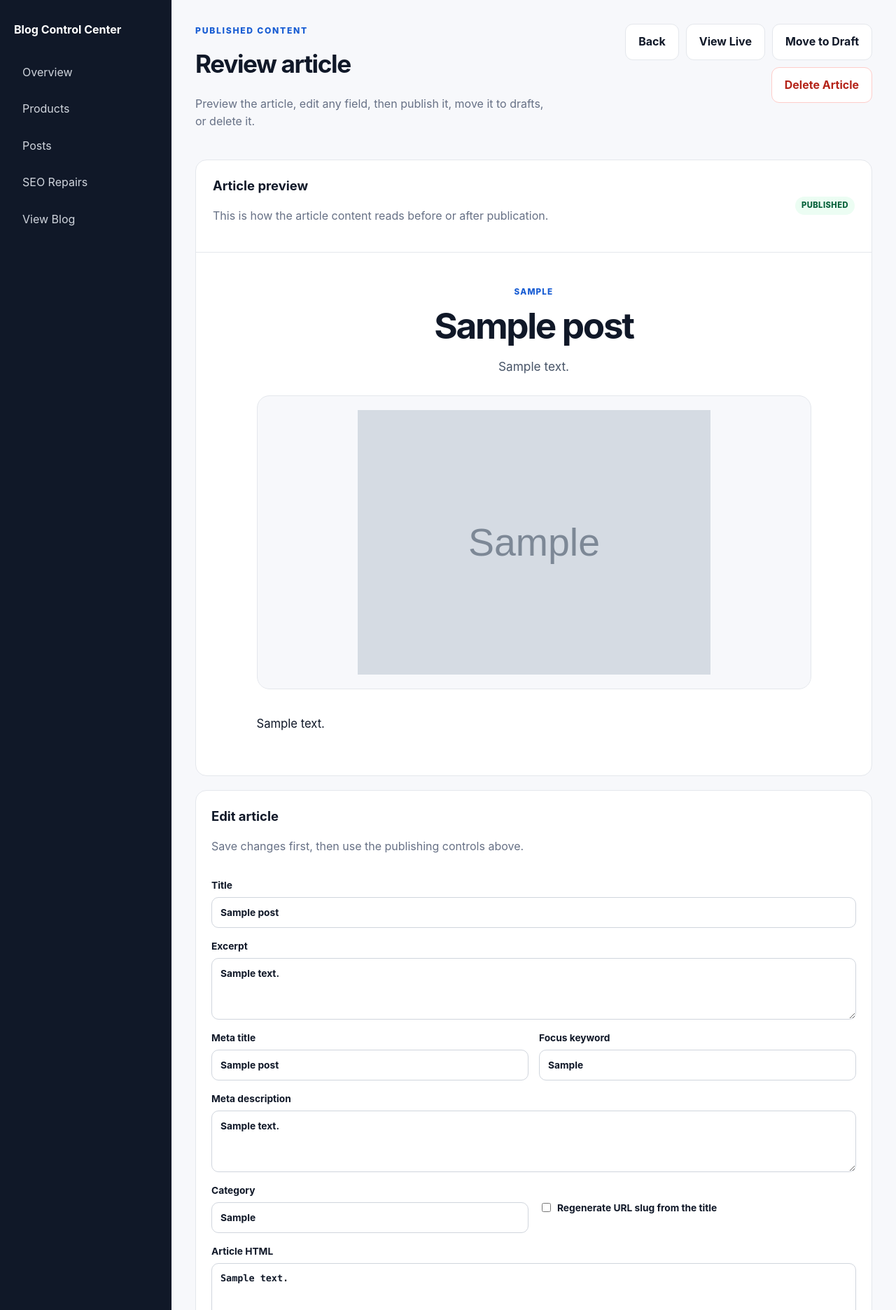
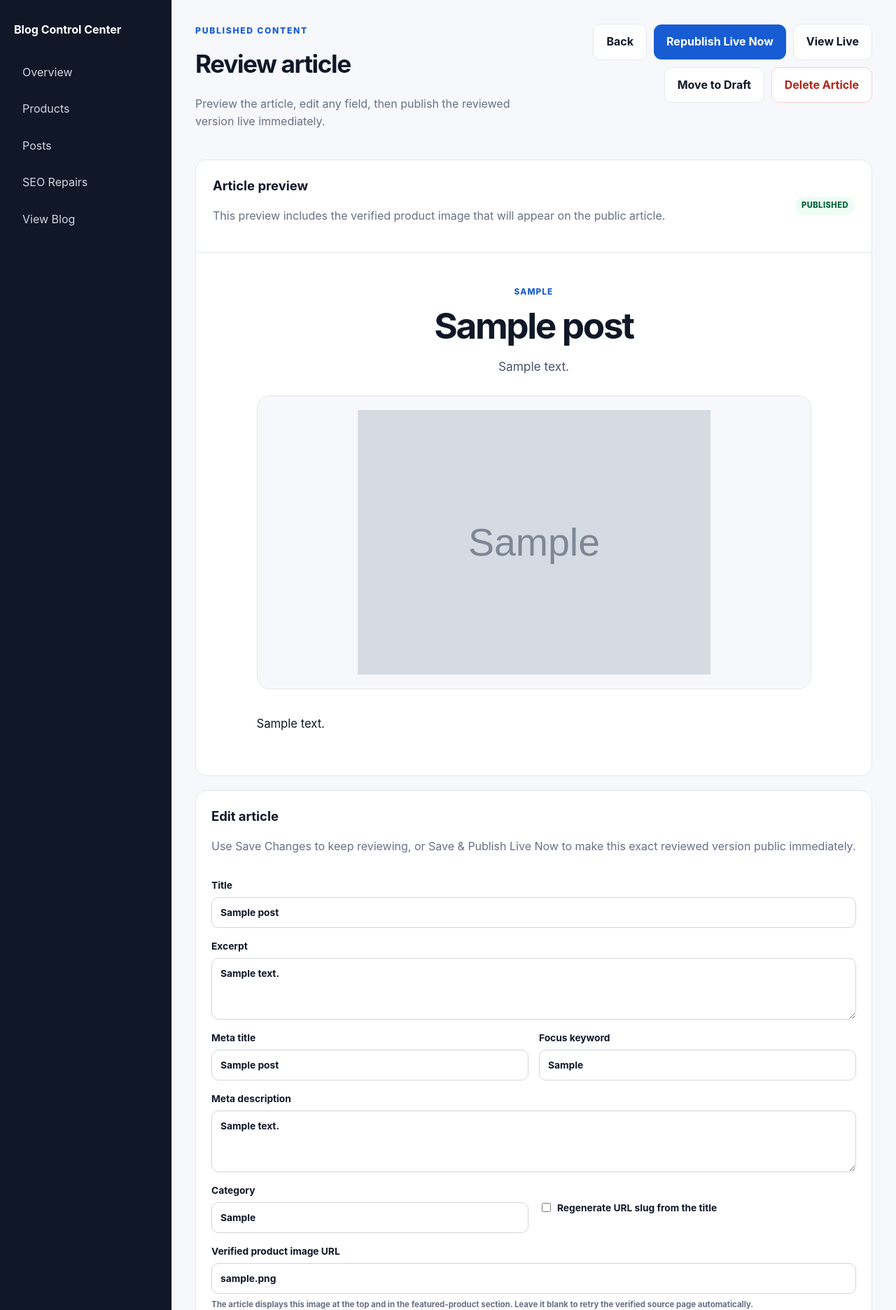
Before and after one commit to michaelredd56-blip/eBayMarketplace.biz-blog, a Flask app: page /admin/posts/1/edit in a window 1280 px wide. Shown: the part 79-1951 px from the top of the page at 70% size. Run offline with Flask 3, Linux system fonts and the light colour scheme; the visitor is signed in with stand-in values (Sample User, id 1); tables that the repository leaves empty hold one stand-in row (values such as "Sample post"); grey boxes marked "Sample" are stand-in pictures.

Commit message:
Add explicit publish controls to article review

```diff
--- a/templates/admin_post_edit.html
+++ b/templates/admin_post_edit.html
@@ -2,18 +2,17 @@
 {% block title %}Review Article | {{ site_name }}{% endblock %}
 {% block head %}<link rel="stylesheet" href="{{ url_for('static', filename='admin-review.css') }}">{% endblock %}
 {% block admin_content %}
-{% set return_to = request.args.get('next') or url_for('admin_posts') %}
+{% set return_to = return_to or request.args.get('next') or url_for('admin_posts') %}
 <div class="admin-heading review-heading">
-  <div><span class="eyebrow">{{ post.status }} content</span><h1>Review article</h1><p class="muted">Preview the article, edit any field, then publish it, move it to drafts, or delete it.</p></div>
+  <div><span class="eyebrow">{{ post.status }} content</span><h1>Review article</h1><p class="muted">Preview the article, edit any field, then publish the reviewed version live immediately.</p></div>
   <div class="row-actions review-toolbar">
     <a class="button secondary" href="{{ return_to }}">Back</a>
-    {% if post.status == 'draft' %}
     <form method="post" action="{{ url_for('admin_post_publish', post_id=post.id) }}">
       <input type="hidden" name="csrf_token" value="{{ csrf_token }}">
       <input type="hidden" name="next" value="{{ return_to }}">
-      <button class="button" type="submit">Publish Article</button>
+      <button class="button" type="submit">{{ 'Publish Live Now' if post.status == 'draft' else 'Republish Live Now' }}</button>
     </form>
-    {% else %}
+    {% if post.status == 'published' %}
     <a class="button secondary" href="{{ url_for('article', slug=post.slug) }}" target="_blank" rel="noopener">View Live</a>
     <form method="post" action="{{ url_for('admin_post_unpublish', post_id=post.id) }}">
       <input type="hidden" name="csrf_token" value="{{ csrf_token }}">
@@ -21,7 +20,7 @@
       <button class="button secondary" type="submit">Move to Draft</button>
     </form>
     {% endif %}
-    <form method="post" action="/admin/posts/{{ post.id }}/delete" data-confirm="Delete this article permanently? This cannot be undone.">
+    <form method="post" action="{{ url_for('admin_post_delete', post_id=post.id) }}" data-confirm="Delete this article permanently? This cannot be undone.">
       <input type="hidden" name="csrf_token" value="{{ csrf_token }}">
       <input type="hidden" name="next" value="{{ return_to }}">
       <button class="button danger" type="submit">Delete Article</button>
@@ -30,13 +29,13 @@
 </div>
 
 <section class="panel article-review-panel">
-  <div class="panel-heading"><div><h2>Article preview</h2><p class="muted">This is how the article content reads before or after publication.</p></div><span class="status status-{{ post.status }}">{{ post.status }}</span></div>
+  <div class="panel-heading"><div><h2>Article preview</h2><p class="muted">This preview includes the verified product image that will appear on the public article.</p></div><span class="status status-{{ post.status }}">{{ post.status }}</span></div>
   <article class="admin-article-preview">
     <header>
       <span class="card-category">{{ post.category }}</span>
       <h1>{{ post.title }}</h1>
       <p class="article-deck">{{ post.excerpt }}</p>
-      {% if post.product and post.product.image_url %}<img class="review-product-image" src="{{ post.product.image_url }}" alt="{{ post.product.title }}">{% endif %}
+      {% if post.product and post.product.image_url %}<img class="review-product-image" src="{{ post.product.image_url }}" alt="{{ post.product.title }}">{% else %}<p class="notice">No verified product image is saved yet. Add the correct image URL below before publishing.</p>{% endif %}
     </header>
     <div class="article-content">{{ post.content_html|safe }}</div>
   </article>
@@ -44,7 +43,8 @@
 
 <form class="panel form-grid review-editor" method="post">
   <input type="hidden" name="csrf_token" value="{{ csrf_token }}">
-  <div class="wide panel-heading"><div><h2>Edit article</h2><p class="muted">Save changes first, then use the publishing controls above.</p></div></div>
+  <input type="hidden" name="next" value="{{ return_to }}">
+  <div class="wide panel-heading"><div><h2>Edit article</h2><p class="muted">Use Save Changes to keep reviewing, or Save & Publish Live Now to make this exact reviewed version public immediately.</p></div></div>
   <label class="wide">Title<input name="title" value="{{ post.title }}" required></label>
   <label class="wide">Excerpt<textarea name="excerpt" rows="3" required>{{ post.excerpt }}</textarea></label>
   <label>Meta title<input name="meta_title" maxlength="60" value="{{ post.meta_title }}"></label>
@@ -52,7 +52,11 @@
   <label class="wide">Meta description<textarea name="meta_description" rows="3" maxlength="160">{{ post.meta_description }}</textarea></label>
   <label>Category<input name="category" value="{{ post.category }}"></label>
   <label class="checkbox"><input type="checkbox" name="regenerate_slug" value="1"> Regenerate URL slug from the title</label>
+  {% if post.product %}<label class="wide">Verified product image URL<input type="url" name="product_image_url" value="{{ post.product.image_url or '' }}" placeholder="https://example.com/product-image.jpg"><small class="muted">The article displays this image at the top and in the featured-product section. Leave it blank to retry the verified source page automatically.</small></label>{% endif %}
   <label class="wide">Article HTML<textarea class="code-editor" name="content_html" rows="28" required>{{ post.content_html }}</textarea></label>
-  <button class="button" type="submit">Save Changes</button>
+  <div class="wide row-actions">
+    <button class="button secondary" type="submit" name="action" value="save">Save Changes</button>
+    <button class="button" type="submit" name="action" value="publish">Save & Publish Live Now</button>
+  </div>
 </form>
 {% endblock %}
```
